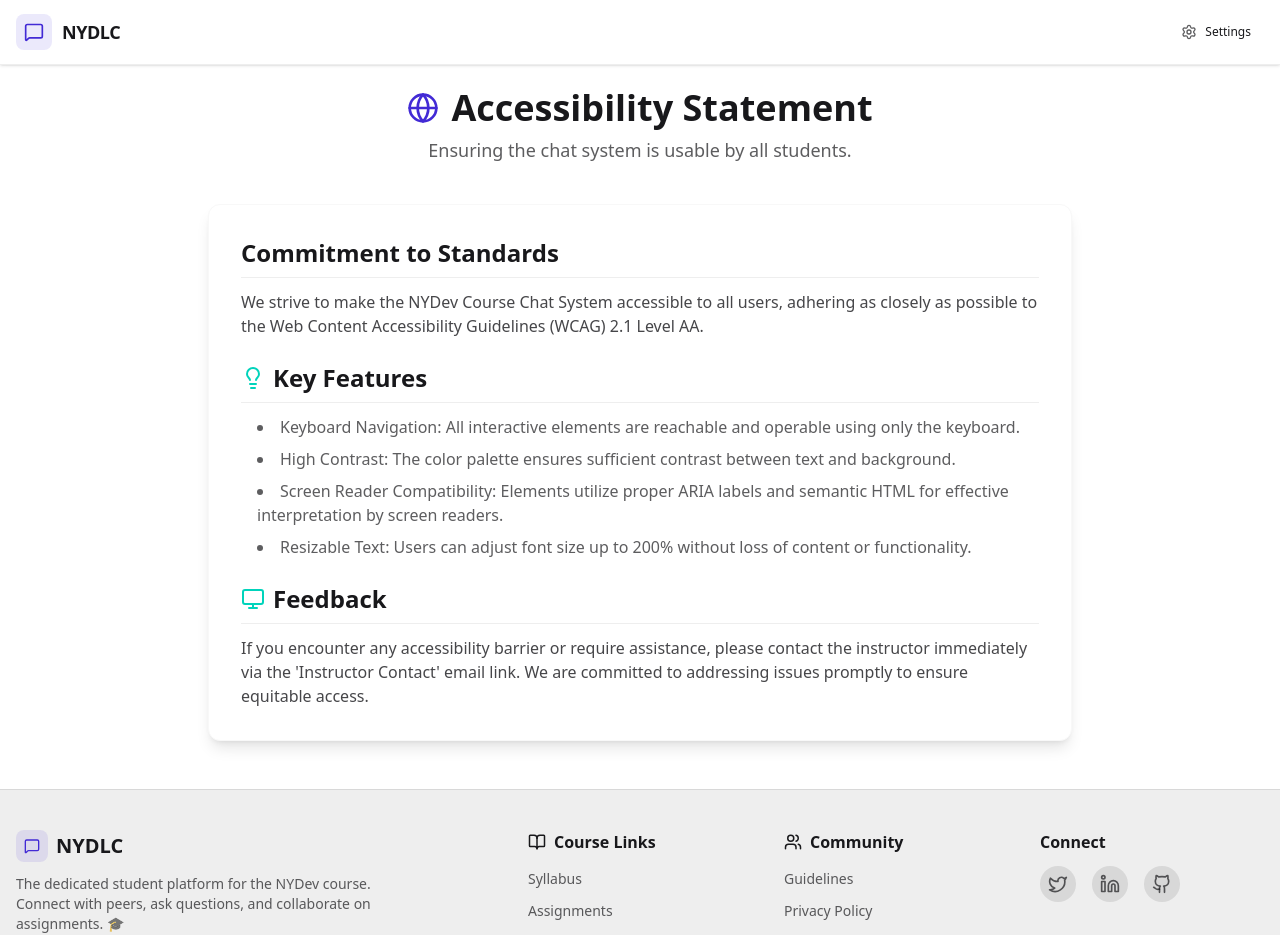
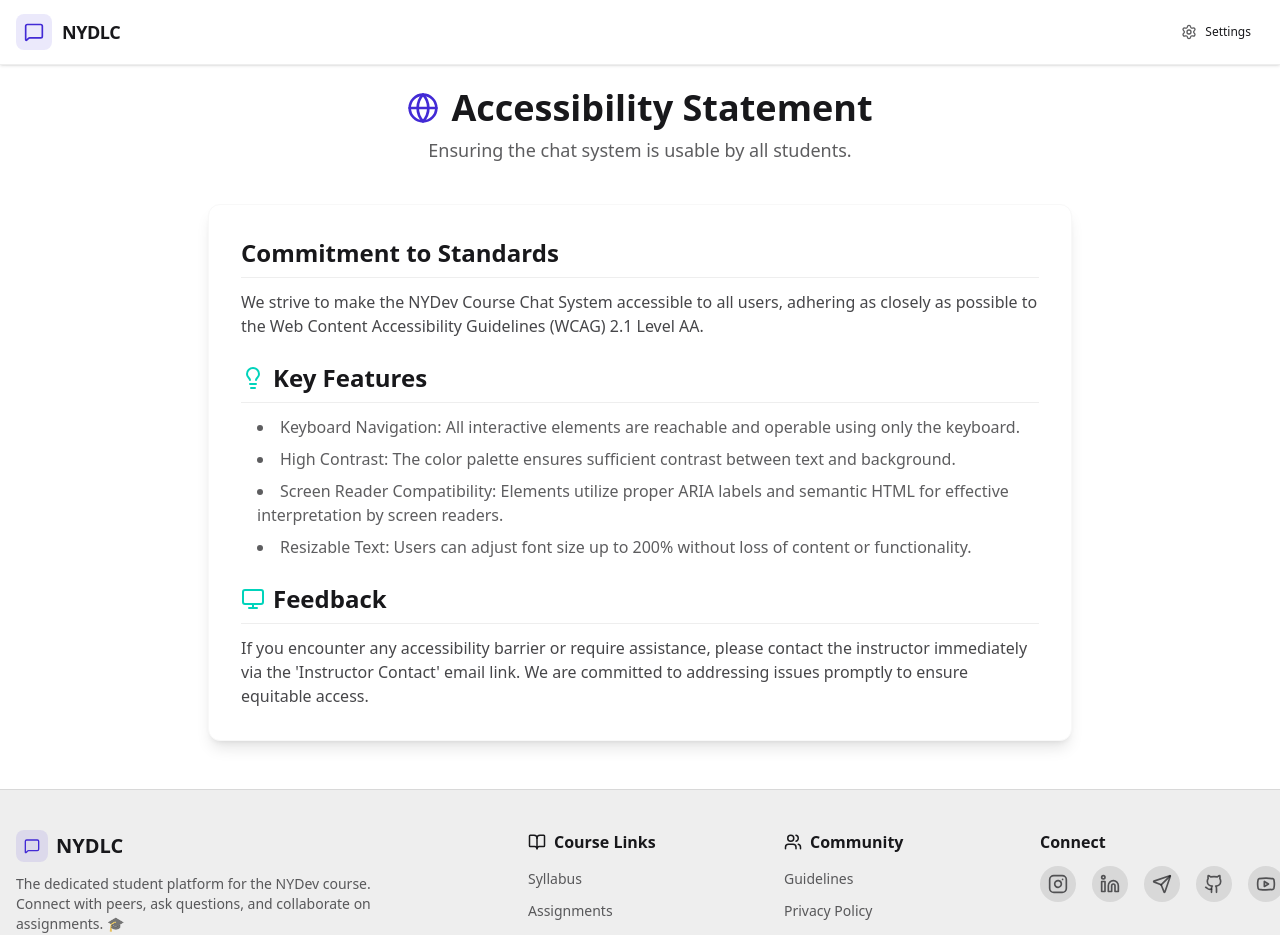
Before and after one commit to yamneg96/chatwebapp, a React app in the folder Frontend/: page /accessibility in a window 1280 px wide. Shown: the top 935 px of the page. Built offline with nearby package versions, Linux system fonts and the light colour scheme; no server answers; the HTML template or start-up script is replaced by a standard one.

Commit message:
Updated UI of footer and new pages

```diff
--- a/Frontend/src/components/Footer.jsx
+++ b/Frontend/src/components/Footer.jsx
@@ -1,5 +1,5 @@
 import React from 'react';
-import { Twitter, Linkedin, Github, MessageSquare, BookOpen, Users } from 'lucide-react';
+import { Twitter, Linkedin, Github, MessageSquare, BookOpen, Users, Instagram, Youtube, Send } from 'lucide-react';
 import { Link } from 'react-router-dom';
 
 export default function Footer() {
@@ -56,24 +56,38 @@ export default function Footer() {
             <div className="social-links flex gap-4">
               <a
                 className="p-2 rounded-full bg-base-content/10 text-base-content/70 hover:bg-primary hover:text-white transition-colors duration-200"
-                href="#twitter"
-                aria-label="Course Twitter"
+                href="https://www.instagram.com/nydevofficial/"
+                aria-label="Course Instagram"
               >
-                <Twitter size={20} />
+                <Instagram size={20} />
               </a>
               <a
                 className="p-2 rounded-full bg-base-content/10 text-base-content/70 hover:bg-primary hover:text-white transition-colors duration-200"
-                href="#linkedin"
+                href="https://www.linkedin.com/in/nydev-company-43827a399/"
                 aria-label="Course LinkedIn"
               >
                 <Linkedin size={20} />
               </a>
               <a
                 className="p-2 rounded-full bg-base-content/10 text-base-content/70 hover:bg-primary hover:text-white transition-colors duration-200"
-                href="#github"
+                href="https://t.me/nydevlearn"
+                aria-label="Course Telegram"
+              >
+                <Send size={20} />
+              </a>
+              <a
+                className="p-2 rounded-full bg-base-content/10 text-base-content/70 hover:bg-primary hover:text-white transition-colors duration-200"
+                href="https://github.com/NY-Development"
                 aria-label="Course GitHub Repo"
               >
                 <Github size={20} />
+              </a>
+              <a
+                className="p-2 rounded-full bg-base-content/10 text-base-content/70 hover:bg-primary hover:text-white transition-colors duration-200"
+                href="https://www.youtube.com/@NYDev-t6p"
+                aria-label="Course YouTube Video"
+              >
+                <Youtube size={20} />
               </a>
             </div>
           </div>
```
